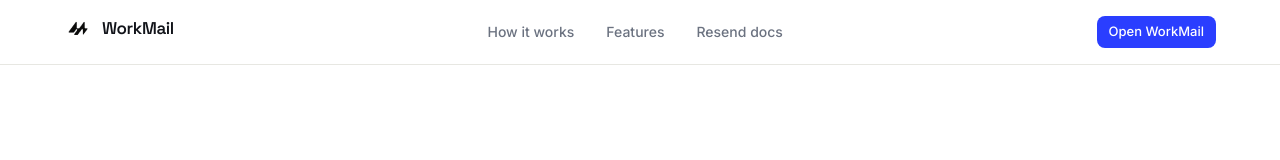
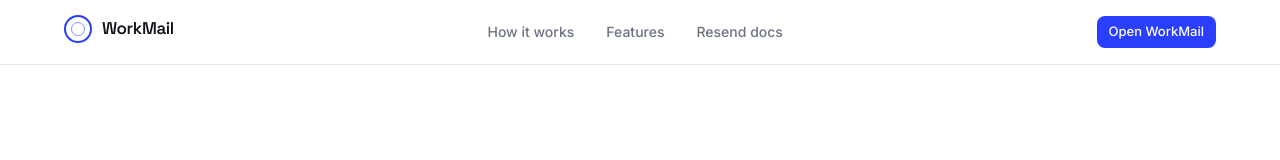
Before and after one commit to mas-rur/Work--Mail, a Next.js app: page / in a window 1280 px wide. Shown: the top 160 px of the page. Built offline with nearby package versions, Linux system fonts and the light colour scheme.

Commit message:
Add files via upload

```diff
--- a/components/logo.tsx
+++ b/components/logo.tsx
@@ -31,7 +31,7 @@ export function Logo({
 }) {
   return (
     <span className={cn("inline-flex items-center gap-2.5", className)}>
-      <img src="/logo.png" alt="WorkMail" className="h-7 w-7" />
+      <PostmarkMark className="h-7 w-7" />
       {showWordmark && (
         <span
           className={cn(
```
